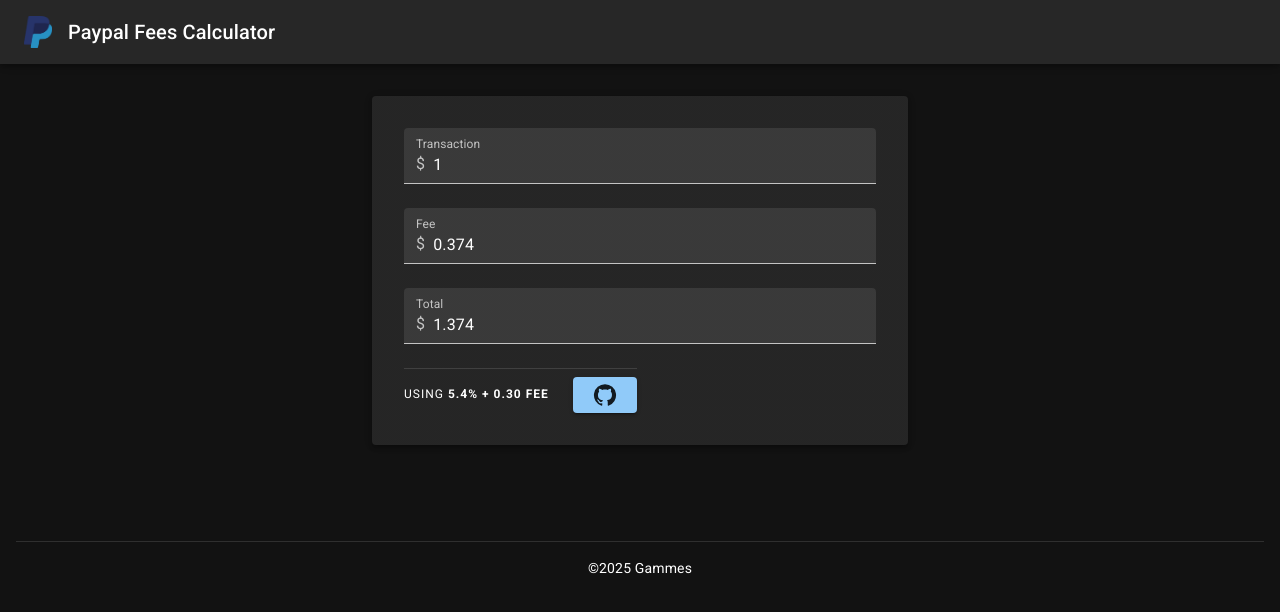
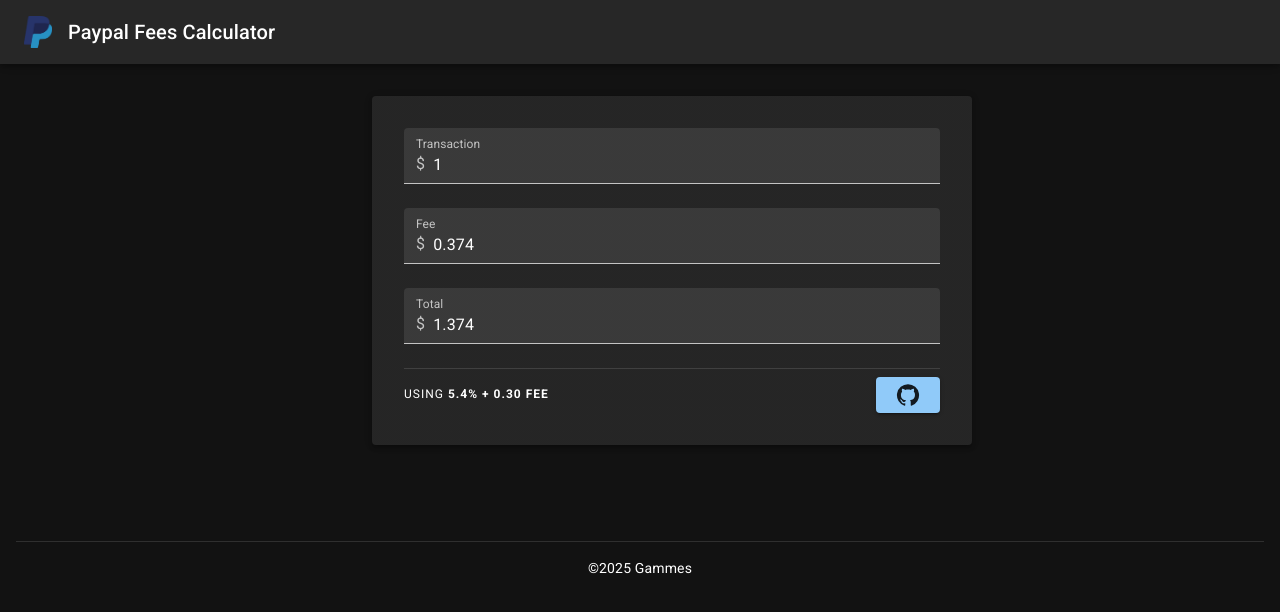
Before and after one commit to JG0328/paypal-fees-calculator, a React (Vite) app: page / in a window 1280 px wide. Shown: the top 612 px of the page. Built offline with nearby package versions, Linux system fonts and the light colour scheme.

Commit message:
Update App.tsx

```diff
--- a/src/App.tsx
+++ b/src/App.tsx
@@ -7,7 +7,6 @@
     Grid2,
     InputAdornment, InputLabel,
     Paper,
-    Stack,
     Typography
 } from "@mui/material";
 import React, { useEffect, useState } from "react";
@@ -40,8 +39,7 @@
             <Navbar />
             <Container disableGutters component={"main"} maxWidth={"sm"} sx={{ pt: 8, pb: 6 }}>
                 <CssBaseline />
-                <Stack sx={{ margin: 4 }}>
-                    <Paper elevation={3} sx={{ width: "100%", padding: 4 }}>
+                <Paper elevation={3} sx={{ width: "100%", p: 4, m: 4 }}>
                     <Grid2 container spacing={3} direction={"column"}>
                         {/* Calculator */}
                         <Grid2>
@@ -89,12 +87,12 @@
                         </Grid2>
                         {/* Bottom section */}
                         <Grid2 container>
-                                <Grid2 container spacing={1} direction={"column"}>
+                            <Grid2 container spacing={1} direction={"column"} size={12}>
                                 <Grid2>
                                     <Divider />
                                 </Grid2>
                                 <Grid2 container>
-                                        <Grid2 container spacing={3} alignItems={"center"} justifyContent={"space-between"}>
+                                    <Grid2 container spacing={3} alignItems={"center"} justifyContent={"space-between"} size={12}>
                                         <Grid2>
                                             <Typography variant={"overline"}>
                                                 Using <strong>5.4% + 0.30 Fee</strong>
@@ -116,7 +114,6 @@
                         </Grid2>
                     </Grid2>
                 </Paper>
-                </Stack>
             </Container>
             <Footer />
         </>
```
Lines whose indentation alone changed are shown as unchanged.
